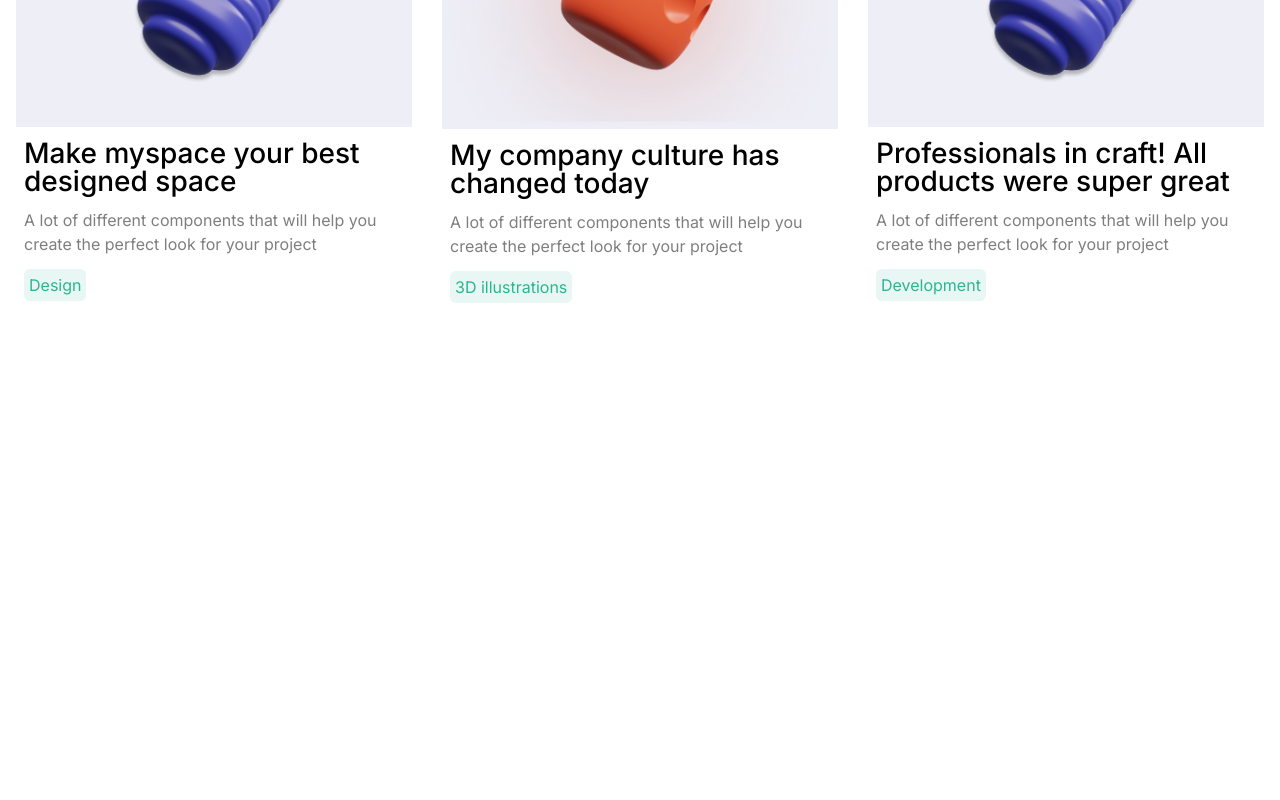
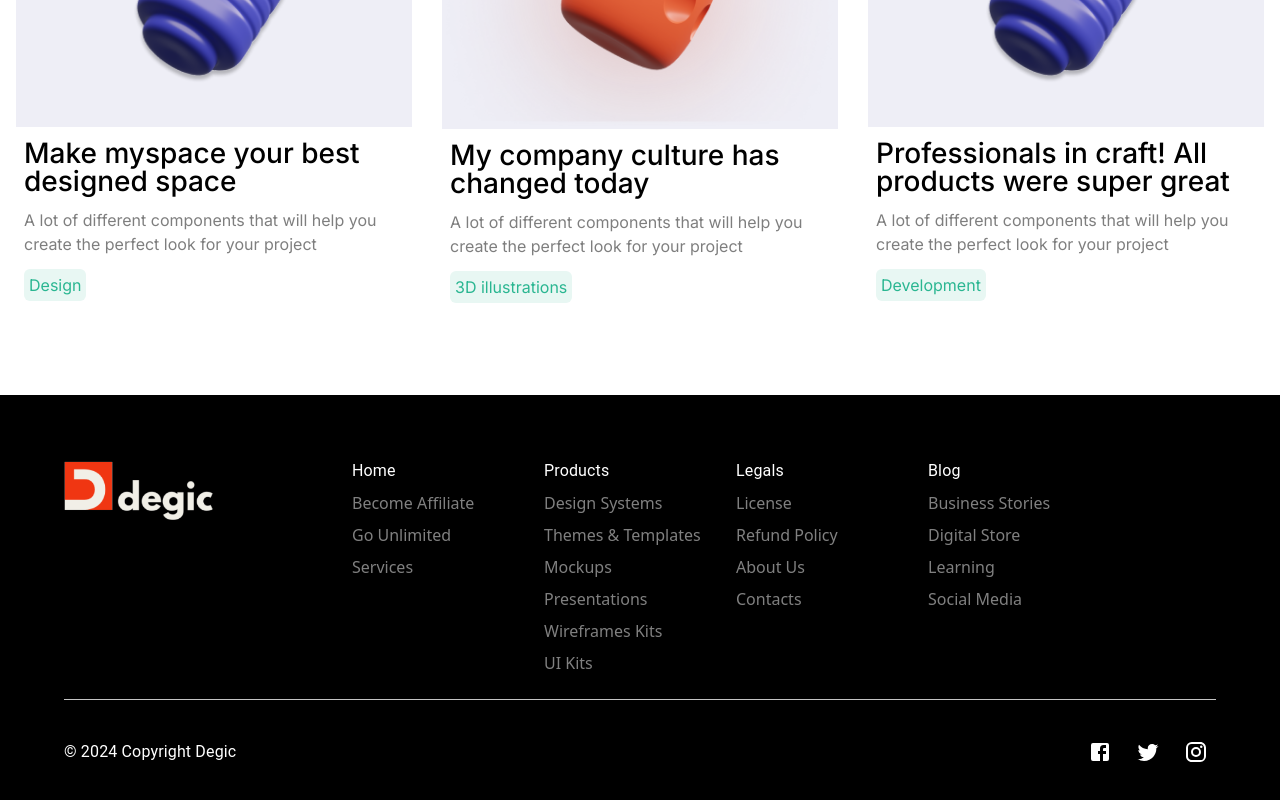
Before and after one commit to anishossain515/Degic-Business, a React (Vite) app: page / in a window 1280 px wide. Shown: the part 5781-6581 px from the top of the page. Before the commit the page ends 6096 px from the top, so only its background shows below. Built offline with nearby package versions, Linux system fonts and the light colour scheme.

Commit message:
Footer Done

```diff
--- a/src/App.jsx
+++ b/src/App.jsx
@@ -7,6 +7,7 @@ import Video from './Components/video'
 import Work from './Components/Work_Section/Work'
 import Bomb from './Components/Bomb'
 import Block from './Components/Block Section/Block'
+import Footer from './Components/Footer'
 
 function App() {
 
@@ -20,6 +21,7 @@ function App() {
      <Work/>
      <Bomb/>
      <Block/>
+     <Footer/>
     </>
   )
 }
--- a/src/Components/Block Section/Block.jsx
+++ b/src/Components/Block Section/Block.jsx
@@ -12,7 +12,7 @@ function Block() {
         <div className="mt-10 grid xl:grid-cols-3 md:grid-cols-2 grid-cols-1 gap-[30px] justify-items-center">
 
           {BlockData.map(({ blockImg, blockHead, des, miniCard }, index) => (
-            <div className="hover:cursor-pointer hover:shadow-xl rounded-bl-lg rounded-br-lg hover:bg-[#f6f6f6]">
+            <div key={index} className="hover:cursor-pointer hover:shadow-xl rounded-bl-lg rounded-br-lg hover:bg-[#f6f6f6]">
               <BlockCard
                 blockHead={blockHead}
                 blockImg={blockImg}
--- /dev/null
+++ b/src/Components/Footer.jsx
@@ -0,0 +1,63 @@
+import React from 'react'
+import { Box,Container,Grid,Typography,IconButton, Link, Grid2} from '@mui/material'
+import { Facebook,Twitter,Instagram } from '@mui/icons-material'
+import { FooterData } from './utilities/Data'
+function Footer() {
+  return (
+    <Box sx={{bgcolor:'#000',color:'#fff',py:6,mt:10}}  >
+
+        <Container maxWidth='lg'>
+
+            <Grid container item  py={2}>
+
+             <Grid item xs={12} md={3}>
+             <Typography>
+                <img src="/logoWhite.png" alt="WhiteLogo" style={{ width: '150px' }}  />
+             </Typography>
+             </Grid>
+
+             {FooterData.map((section,index)=>(
+                <Grid item xs={6} md={2} key={index} className='sm:pt-0 pt-2'>
+                    <Box>
+                    <Typography>
+                        {section.title}
+                    </Typography>
+                    {section.links.map((links,linkIndex)=>(
+                        <Box key={linkIndex} >
+                            <Link underline='none' display='block' color='#fff' sx={{my:1,opacity:'50%'}} >{links}</Link>
+                        </Box>
+                    ))}
+                </Box>
+                </Grid>
+             ))}
+
+
+
+            </Grid>
+
+            <hr className='border-[#c4c4c4]'/>
+
+            <Box sx={{display:'flex', alignItems:'center', justifyContent:'space-between', mt:4 }}>
+
+                <Typography>
+                 © {new Date().getFullYear()} Copyright Degic
+                </Typography>
+
+               <Box sx={{display:'flex',gap:1}}>
+
+               <IconButton color='inherit'><Facebook/></IconButton>
+               <IconButton color='inherit'><Twitter/></IconButton>
+               <IconButton color='inherit'><Instagram/></IconButton>
+
+               </Box>
+
+
+            </Box>
+
+        </Container>
+
+    </Box>
+  )
+}
+
+export default Footer
```
Also changed, not shown: public/logoWhite.png (added).
